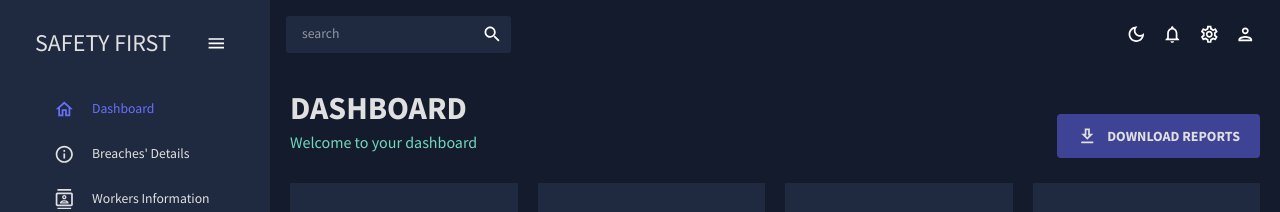
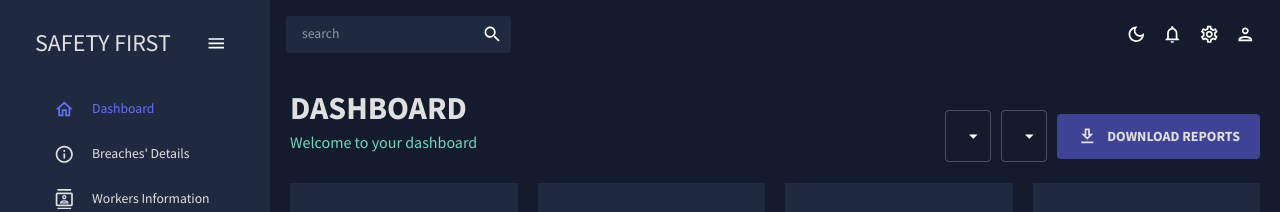
Before and after one commit to BeginnerLoc/ReactJS-Client, a React (Create React App) app: page / in a window 1280 px wide. Shown: the top 212 px of the page. Built offline with nearby package versions, Linux system fonts and the light colour scheme; no server answers.

Commit message:
Create a download selector
Created a pdf download select for different type of days or breaches/inicdent types.

```diff
--- a/src/scenes/dashboard/index.jsx
+++ b/src/scenes/dashboard/index.jsx
@@ -6,11 +6,12 @@ import EngineeringOutlinedIcon from '@mui/icons-material/EngineeringOutlined';
 import EventOutlinedIcon from '@mui/icons-material/EventOutlined';
 import DangerousIcon from '@mui/icons-material/Dangerous';
 import Header from "../../components/Header";
-import StatBox from "../../components/StatBox";
-
+import StatBox from "../../components/StatBox"
 import { useState, useEffect, React } from "react";
 import axios from 'axios';
 import BarChart from "../../components/BarChart";
+import MenuItem from '@mui/material/MenuItem';
+import Select from '@mui/material/Select';;
 
 
 const URL = 'http://localhost:5000'
@@ -52,9 +53,15 @@ const Dashboard = () => {
       });
   }, []);
 
+
+  const [reportType, setReportType] = useState('');
+  const [days, setDays] = useState('');
   const handleDownload = () => {
     // Send a request to the server endpoint responsible for generating and serving the PDF
-    axios.get('http://localhost:5000/download_pdf', { responseType: 'blob' })
+    const url = `${URL}/download_pdf?report_type=${reportType}&days=${days}`;
+
+    axios
+      .get(url, { responseType: 'blob' })
       .then(response => {
         const url = window.URL.createObjectURL(new Blob([response.data]));
         const a = document.createElement('a');
@@ -140,19 +147,37 @@ const Dashboard = () => {
         <Header title="DASHBOARD" subtitle="Welcome to your dashboard" />
 
         <Box>
-          <Button
+          <Select
+            value={reportType}
+            onChange={(e) => setReportType(e.target.value)}
+            sx={{ ml: '10px' }}
+          >
+            <MenuItem value="incidents">Incidents Only</MenuItem>
+            <MenuItem value="breaches">Breaches Only</MenuItem>
+          </Select>
+          <Select
+            value={days}
+            onChange={(e) => setDays(e.target.value)}
+            sx={{ ml: '10px' }}
+          >
+            <MenuItem value={1}>Last 1 Days</MenuItem>
+            <MenuItem value={2}>Last 2 Days</MenuItem>
+            <MenuItem value={31}>Last 31 Days</MenuItem>
+          </Select>
+        <Button
             sx={{
               backgroundColor: colors.blueAccent[700],
               color: colors.grey[100],
-              fontSize: "14px",
-              fontWeight: "bold",
-              padding: "10px 20px",
+              fontSize: '14px',
+              fontWeight: 'bold',
+              padding: '10px 20px',
+              ml: '10px'
             }}
             onClick={handleDownload}
           >
-            <DownloadOutlinedIcon sx={{ mr: "10px" }} />
+            <DownloadOutlinedIcon sx={{ mr: '10px' }} />
             Download Reports
-          </Button>
+        </Button>
         </Box>
       </Box>
 
```
